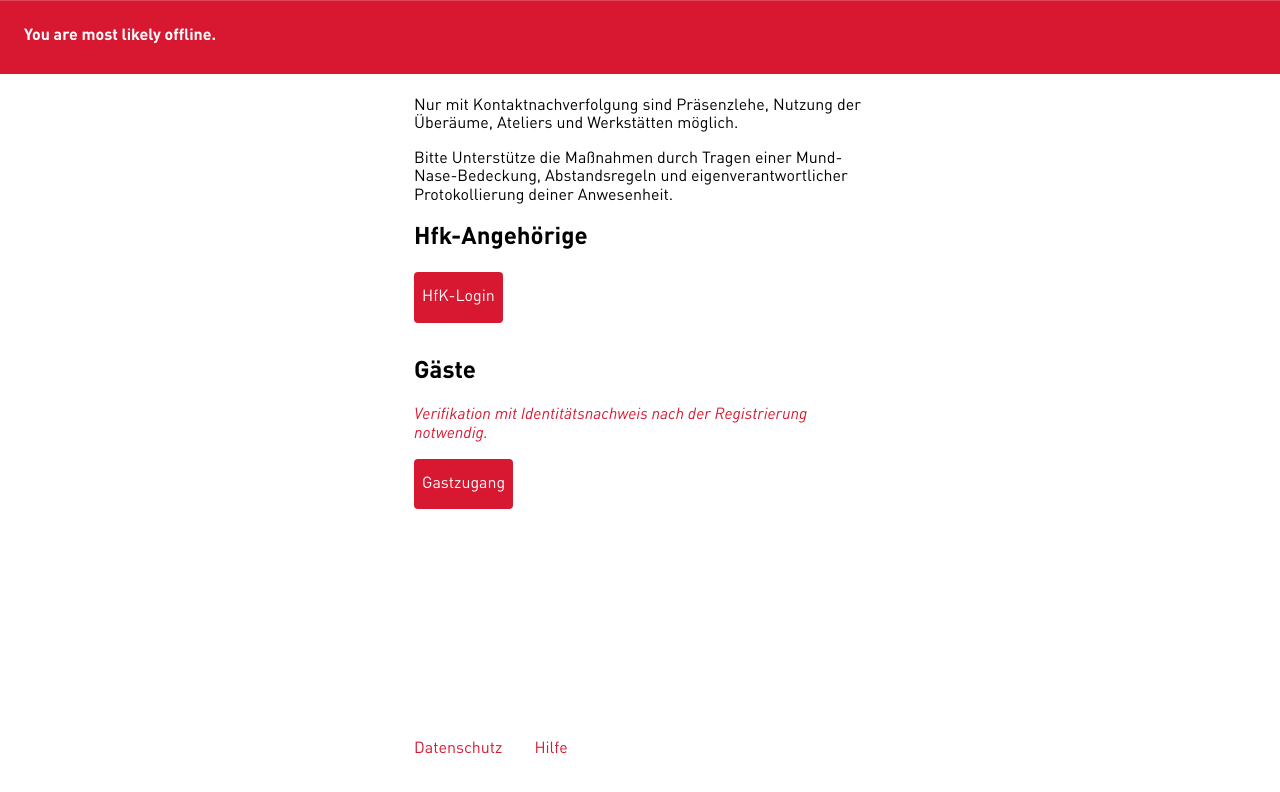
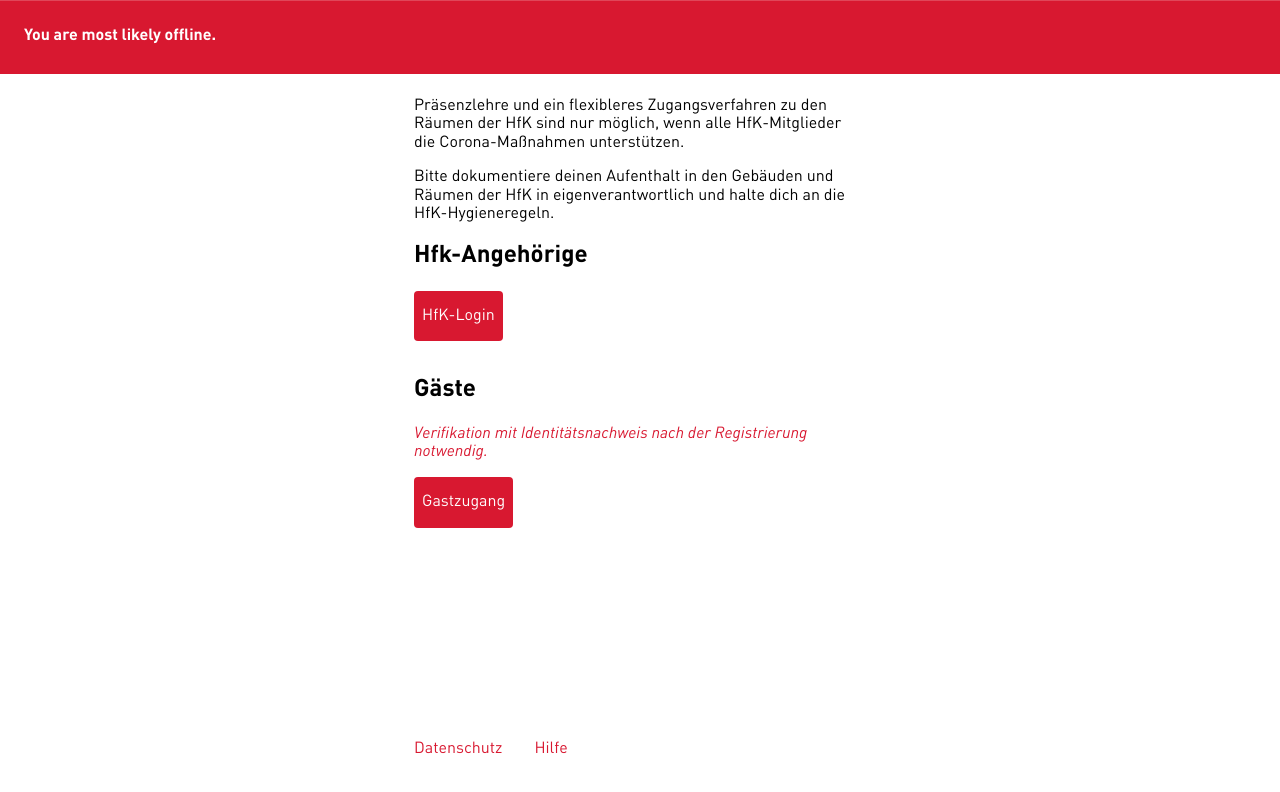
Before and after one commit to digitalmediabremen/hfk-checkin, a Next.js app in the folder frontend/: page /new in a window 1280 px wide. Shown: the top 792 px of the page. Built offline with nearby package versions, Linux system fonts and the light colour scheme; no server answers.

Commit message:
Update new.tsx

```diff
--- a/frontend/pages/new.tsx
+++ b/frontend/pages/new.tsx
@@ -26,17 +26,14 @@ const NewProfilePage: NextPage = () => {
             <FormGroup>
                 <Text paragraph>
                     {t(
-                        `Nur mit Kontaktnachverfolgung sind Präsenzlehe,
-                        Nutzung der Überäume, Ateliers und Werkstätten möglich.`,
+                        `Präsenzlehre und ein flexibleres Zugangsverfahren zu den Räumen der HfK sind nur möglich, wenn alle HfK-Mitglieder die Corona-Maßnahmen unterstützen.`,
                         {},
                         "follow-the-rules-1"
                     )}
                 </Text>
                 <Text paragraph>
                     {t(
-                        `Bitte Unterstütze die Maßnahmen durch Tragen einer
-                        Mund-Nase-Bedeckung, Abstandsregeln und eigenverantwortlicher
-                        Protokollierung deiner Anwesenheit.`,
+                        `Bitte dokumentiere deinen Aufenthalt in den Gebäuden und Räumen der HfK in eigenverantwortlich und halte dich an die HfK-Hygieneregeln.`,
                         {},
                         "follow-the-rules-2"
                     )}
```
